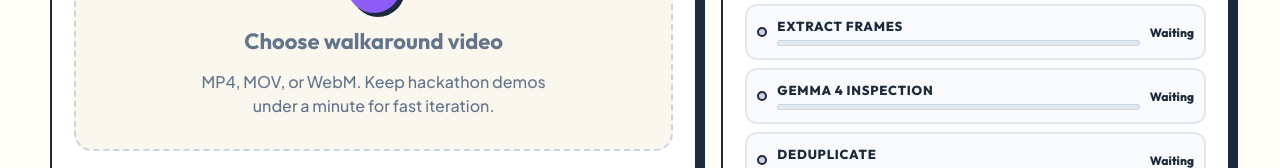
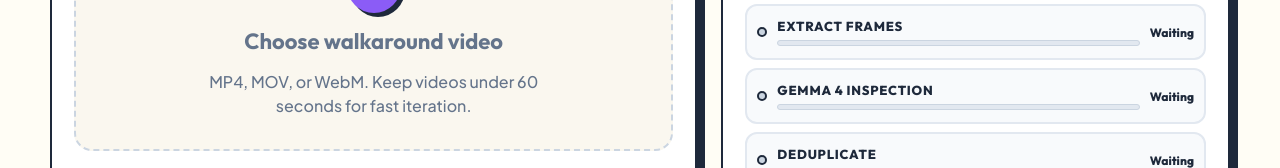
Before and after one commit to am-will/gemma-demos, a React (Vite) app in the folder car-damage/: page / in a window 1280 px wide. Shown: the part 435-603 px from the top of the page. Built offline with nearby package versions, Linux system fonts and the light colour scheme.

Commit message:
Clean up video duration helper copy

```diff
--- a/car-damage/src/main.jsx
+++ b/car-damage/src/main.jsx
@@ -178,7 +178,7 @@ function App() {
             <span className="dropOverlay">
               <UploadCloud className="dropIcon" size={54} />
               <strong>{file ? file.name : "Choose walkaround video"}</strong>
-              <span>{file ? `${formatBytes(file.size)} selected` : "MP4, MOV, or WebM. Keep hackathon demos under a minute for fast iteration."}</span>
+              <span>{file ? `${formatBytes(file.size)} selected` : "MP4, MOV, or WebM. Keep videos under 60 seconds for fast iteration."}</span>
             </span>
           </button>
           <input ref={inputRef} hidden type="file" accept="video/*" onChange={handleFileChange} />
```
Also changed, not shown: 1 other file (tests, documents, lock files or other folders).
